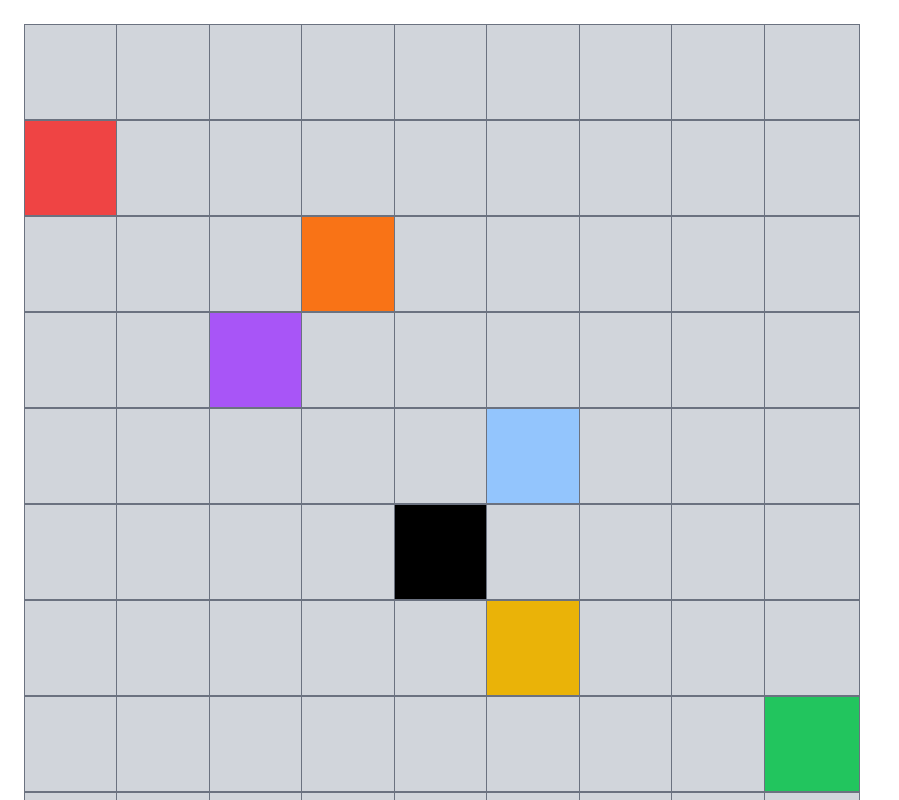
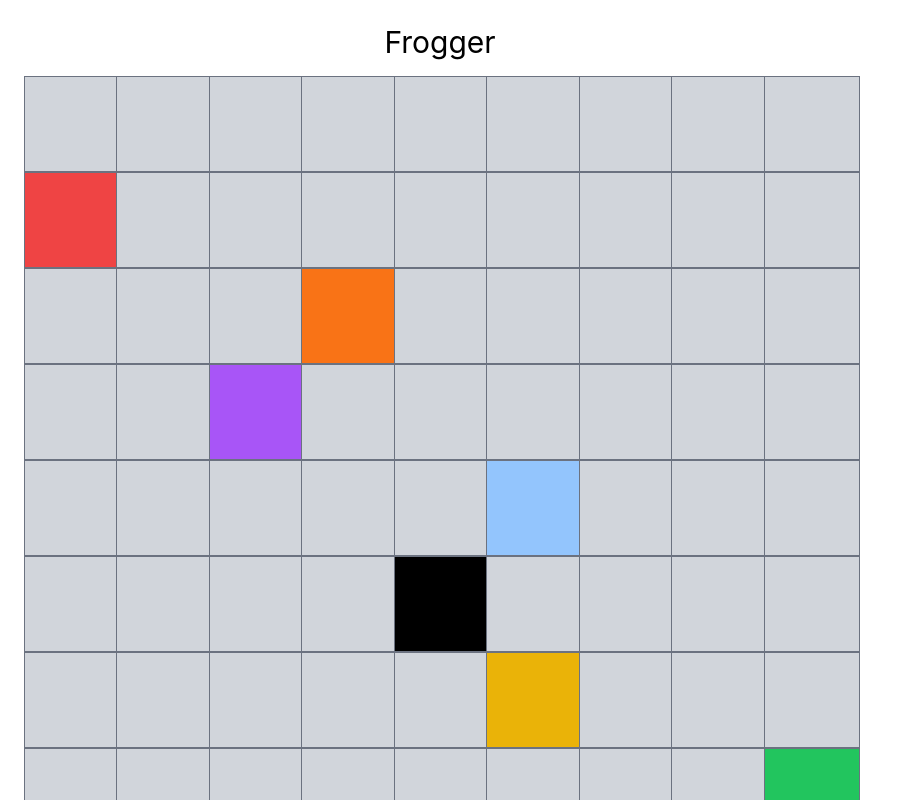
Before and after one commit to Gawshan987/Frogger1, a React (Create React App) app: page / in a window 1280 px wide. Both pictures are taken after a click on the button "Start Game". Shown: the top 800 px of the page, without its empty margins (0-899 px from the left). Built offline with nearby package versions, Linux system fonts and the light colour scheme.

Commit message:
Added p tag for frogger and a comment

```diff
--- a/src/GameBoard.tsx
+++ b/src/GameBoard.tsx
@@ -118,6 +118,7 @@ const GameBoard = () => {
               <p className="col-span-9">{JSON.stringify(frogPosition)}</p>
               <p className="col-span-9">{JSON.stringify(gameOver)}</p>
               <p className="col-span-9">GREEN CAR{JSON.stringify(cars[7])}</p> */}
+              <p className="col-span-9 text-center mb-4 text-3xl">Frogger</p>
               {/* //loop through each row */}
               {[...Array(9)].map((_, rowIndex) =>
                 //loop through each column
@@ -199,6 +200,7 @@ const GameBoard = () => {
             <button
               className="px-4 py-2 bg-green-500 text-white rounded hover:bg-green-600"
               onClick={() => {
+                //close the modal and reset the game
                 setShowCongratsModal(false);
                 resetGame();
               }}
```
